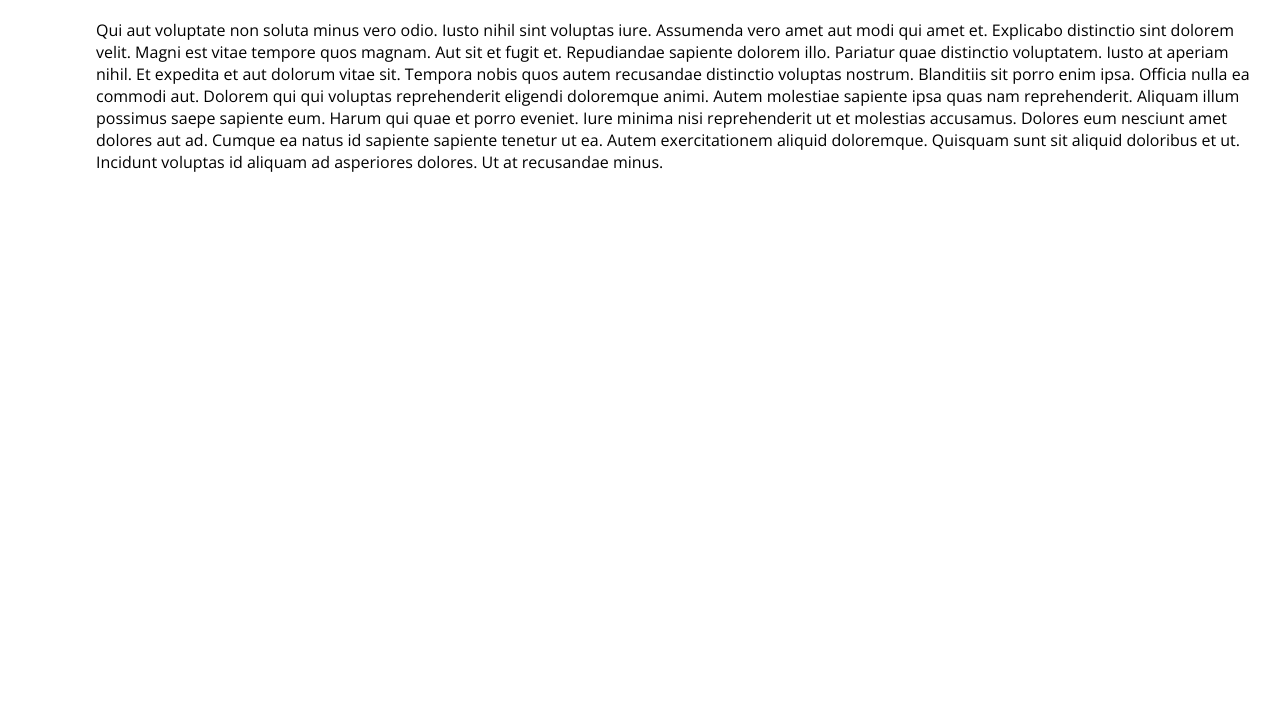
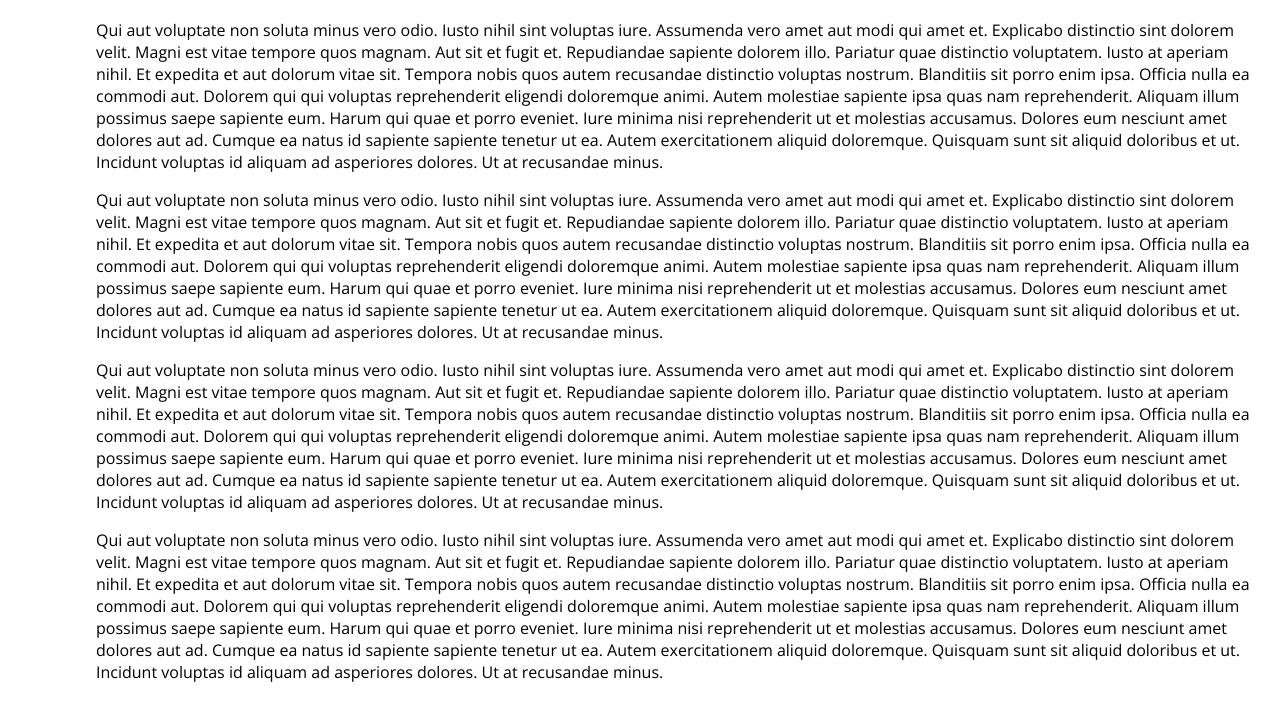
Before and after one commit to franbarra/franbarra.github.io, a plain HTML site: page index.html in a window 1280 px wide. Shown: the part 83-800 px from the top of the page. Drawn offline with nearby package versions, Linux system fonts and the light colour scheme.

Commit message:
Add more text

```diff
--- a/index.html
+++ b/index.html
@@ -23,6 +23,36 @@
         Autem molestiae sapiente ipsa quas nam reprehenderit. Aliquam illum possimus saepe sapiente eum. Harum qui quae et porro eveniet. Iure minima nisi reprehenderit ut et molestias accusamus. Dolores eum nesciunt amet dolores aut ad. Cumque ea natus id sapiente sapiente tenetur ut ea.
 
         Autem exercitationem aliquid doloremque. Quisquam sunt sit aliquid doloribus et ut. Incidunt voluptas id aliquam ad asperiores dolores. Ut at recusandae minus.</p>
+
+        <p>Qui aut voluptate non soluta minus vero odio. Iusto nihil sint voluptas iure. Assumenda vero amet aut modi qui amet et. Explicabo distinctio sint dolorem velit. Magni est vitae tempore quos magnam.
+
+        Aut sit et fugit et. Repudiandae sapiente dolorem illo. Pariatur quae distinctio voluptatem. Iusto at aperiam nihil.
+
+        Et expedita et aut dolorum vitae sit. Tempora nobis quos autem recusandae distinctio voluptas nostrum. Blanditiis sit porro enim ipsa. Officia nulla ea commodi aut. Dolorem qui qui voluptas reprehenderit eligendi doloremque animi.
+
+        Autem molestiae sapiente ipsa quas nam reprehenderit. Aliquam illum possimus saepe sapiente eum. Harum qui quae et porro eveniet. Iure minima nisi reprehenderit ut et molestias accusamus. Dolores eum nesciunt amet dolores aut ad. Cumque ea natus id sapiente sapiente tenetur ut ea.
+
+        Autem exercitationem aliquid doloremque. Quisquam sunt sit aliquid doloribus et ut. Incidunt voluptas id aliquam ad asperiores dolores. Ut at recusandae minus.</p>
+
+        <p>Qui aut voluptate non soluta minus vero odio. Iusto nihil sint voluptas iure. Assumenda vero amet aut modi qui amet et. Explicabo distinctio sint dolorem velit. Magni est vitae tempore quos magnam.
+
+        Aut sit et fugit et. Repudiandae sapiente dolorem illo. Pariatur quae distinctio voluptatem. Iusto at aperiam nihil.
+
+        Et expedita et aut dolorum vitae sit. Tempora nobis quos autem recusandae distinctio voluptas nostrum. Blanditiis sit porro enim ipsa. Officia nulla ea commodi aut. Dolorem qui qui voluptas reprehenderit eligendi doloremque animi.
+
+        Autem molestiae sapiente ipsa quas nam reprehenderit. Aliquam illum possimus saepe sapiente eum. Harum qui quae et porro eveniet. Iure minima nisi reprehenderit ut et molestias accusamus. Dolores eum nesciunt amet dolores aut ad. Cumque ea natus id sapiente sapiente tenetur ut ea.
+
+        Autem exercitationem aliquid doloremque. Quisquam sunt sit aliquid doloribus et ut. Incidunt voluptas id aliquam ad asperiores dolores. Ut at recusandae minus.</p>
+
+        <p>Qui aut voluptate non soluta minus vero odio. Iusto nihil sint voluptas iure. Assumenda vero amet aut modi qui amet et. Explicabo distinctio sint dolorem velit. Magni est vitae tempore quos magnam.
+
+        Aut sit et fugit et. Repudiandae sapiente dolorem illo. Pariatur quae distinctio voluptatem. Iusto at aperiam nihil.
+
+        Et expedita et aut dolorum vitae sit. Tempora nobis quos autem recusandae distinctio voluptas nostrum. Blanditiis sit porro enim ipsa. Officia nulla ea commodi aut. Dolorem qui qui voluptas reprehenderit eligendi doloremque animi.
+
+        Autem molestiae sapiente ipsa quas nam reprehenderit. Aliquam illum possimus saepe sapiente eum. Harum qui quae et porro eveniet. Iure minima nisi reprehenderit ut et molestias accusamus. Dolores eum nesciunt amet dolores aut ad. Cumque ea natus id sapiente sapiente tenetur ut ea.
+
+        Autem exercitationem aliquid doloremque. Quisquam sunt sit aliquid doloribus et ut. Incidunt voluptas id aliquam ad asperiores dolores. Ut at recusandae minus.</p>
     </main>
 
 </body>
```
